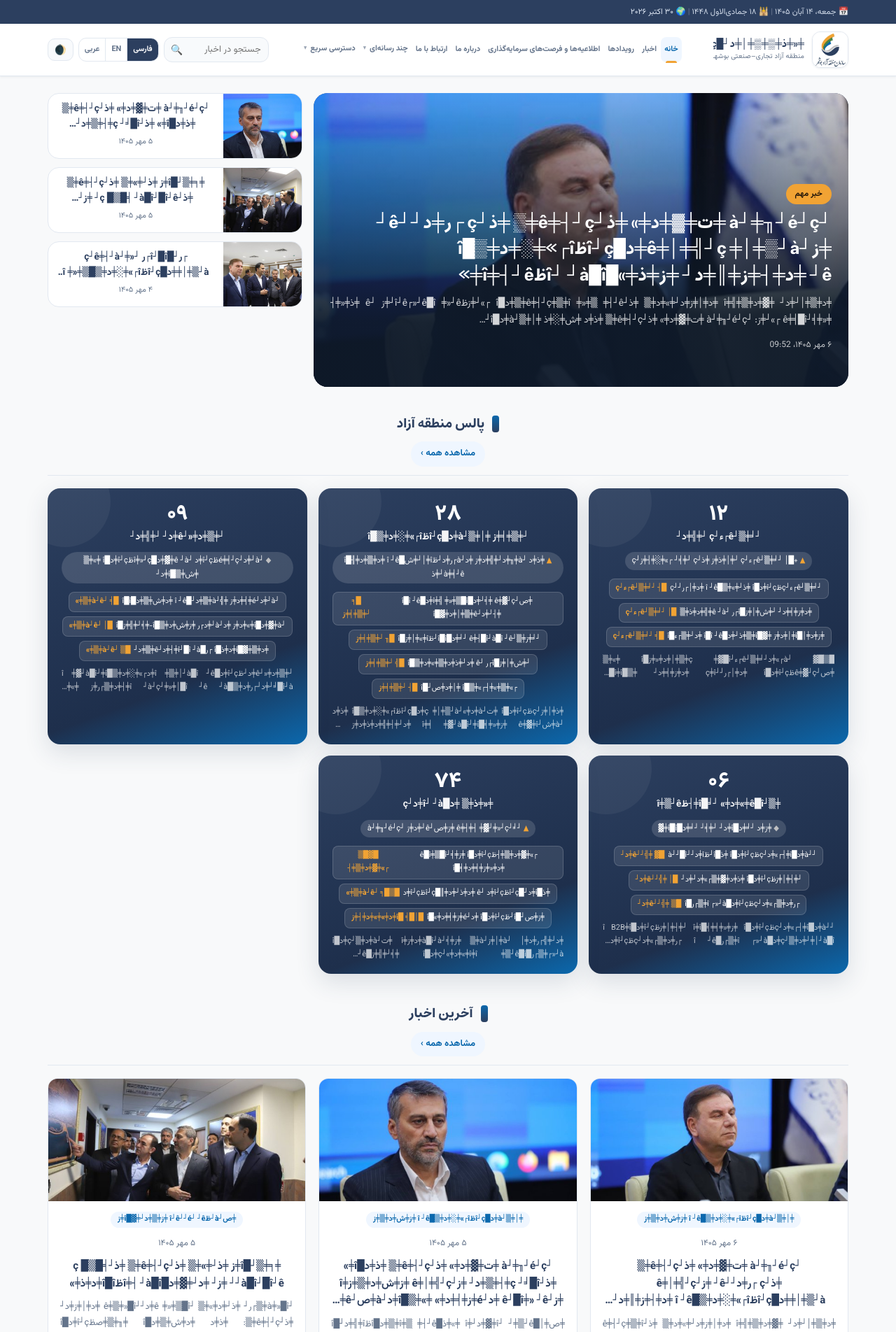
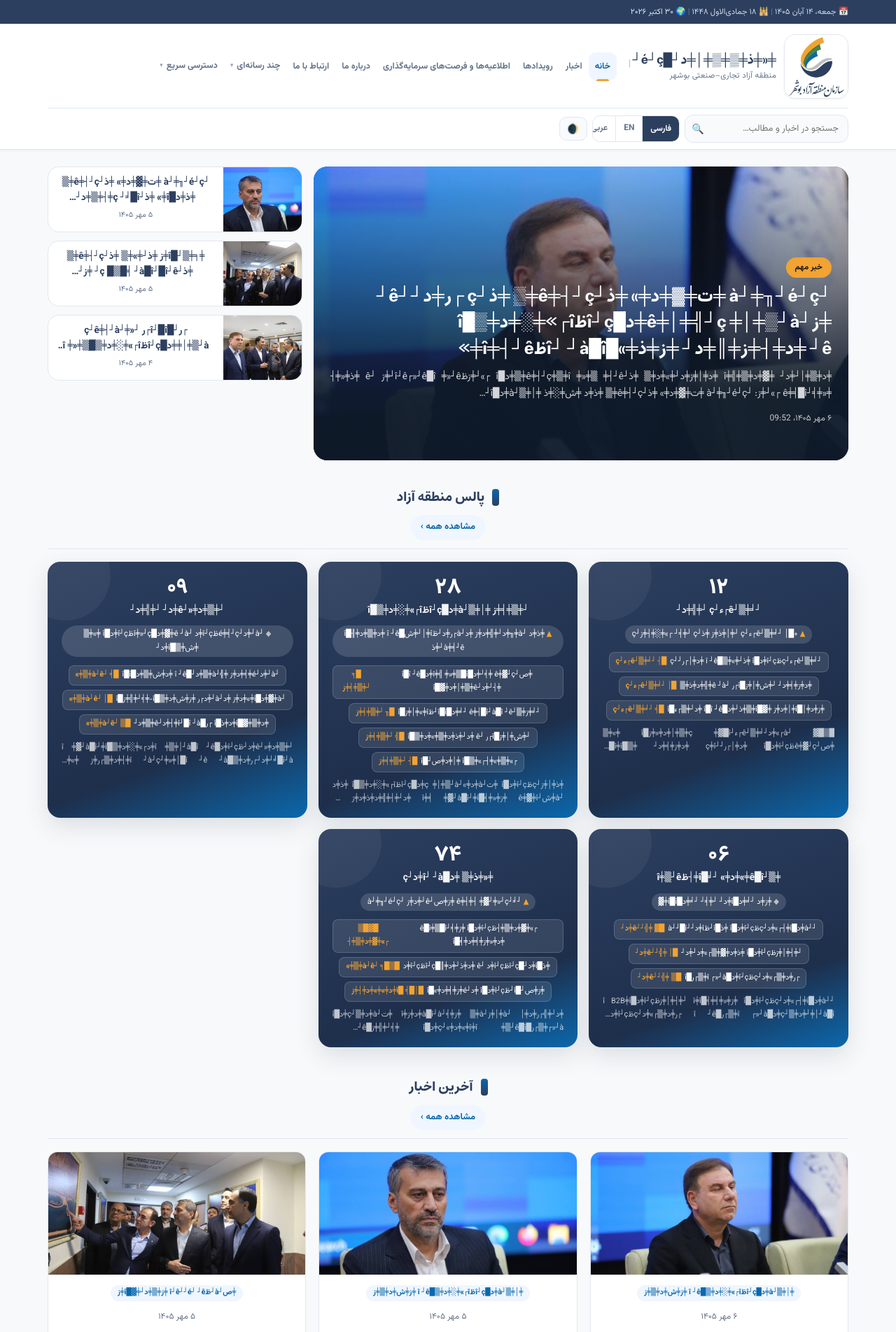
Before and after one commit to abkhoshbakht-hub/bushehr-free-zone-portal-php, a PHP site: page /index.php?p=home&lang=fa in a window 1280 px wide. Shown: the top 1904 px of the page at 70% size. Run offline with PHP 8.4, Linux system fonts and the light colour scheme; data comes from the database, SQL or seed files in the repository; some libraries are stand-ins or nearby versions.

Commit message:
Two-row header: big logo (92px), taller header, roomier nav, search+lang+theme moved to second row with separator

```diff
--- a/assets/css/main.css
+++ b/assets/css/main.css
@@ -400,3 +400,38 @@ p,.prose{orphans:2;widows:2;text-align:justify;text-justify:inter-word;hyphens:a
 @media (min-width:1021px) and (max-width:1090px){
   .qsearch{display:none}
 }
+
+/* ================= v11: هدر دو ردیفه — لوگوی بزرگ، منوی راحت، جستجو/زبان/روزوشب در ردیف دوم ================= */
+.hdr-in{display:block;gap:0;min-height:0;padding-block:10px 9px}
+.hdr-row1{display:flex;align-items:center;gap:12px;min-height:102px}
+.hdr-logo{width:92px;height:92px;border-radius:16px}
+.hdr-bt{max-width:250px}
+.hdr-bt b{font-size:20px}
+.hdr-bt small{font-size:11.5px}
+.mainnav{flex:1 1 auto;justify-content:flex-start;margin-inline-start:6px;min-width:0}
+.nav-link{padding:10px 11px;font-size:13px;border-radius:10px}
+.nav-link.on::after{inset-inline:11px}
+.hdr-row2{display:flex;align-items:center;gap:10px;margin-top:8px;border-top:1px solid var(--hairline);padding-top:9px;min-height:44px}
+.qsearch{flex:1 1 260px;min-width:220px;max-width:470px}
+.qin{padding:9px 13px;font-size:13px}
+.lang-b{padding:7px 11px;font-size:12px}
+.icon-btn{padding:8px 11px}
+html{scroll-padding-top:172px}
+/* دسکتاپ باریک‌تر که از نسخه قبل فشرده بود — حالا بزرگ بماند */
+@media (min-width:1021px) and (max-width:1330px){
+  .hdr-bt{max-width:210px}
+  .hdr-bt b{font-size:18px}
+  .nav-link{padding:9px 9px;font-size:12.5px}
+}
+@media (min-width:1021px) and (max-width:1090px){
+  .qsearch{display:flex}
+}
+@media (max-width:1020px){
+  .hdr-row1{min-height:0}
+  .hdr-logo{width:64px;height:64px}
+}
+@media (max-width:640px){
+  .hdr-logo{width:56px;height:56px}
+  .hdr-row2{gap:8px;flex-wrap:wrap}
+  .qsearch{min-width:0}
+}
--- a/index.php
+++ b/index.php
@@ -157,13 +157,14 @@ function page_header(string $pTitle = ''): void {
 <title>' . e(($pTitle ? $pTitle . ' — ' : '') . $site . ' | ' . $sub) . '</title>
 <meta name="description" content="' . e(setting('about_' . $lang, t('footer_desc'))) . '">
 <link rel="icon" href="assets/img/brand/bushehr-free-zone-logo.jpg">
-<link rel="stylesheet" href="assets/css/main.css?v=10">
+<link rel="stylesheet" href="assets/css/main.css?v=11">
 <script>try{var m=localStorage.getItem("theme")||"auto";if(m==="dark"||(m==="auto"&&matchMedia("(prefers-color-scheme:dark)").matches))document.documentElement.dataset.theme="dark"}catch(e){}</script>
 </head><body>
 <div class="u-strip"><div class="wrap">
   <div class="u-info"><span class="u-date">📅 ' . e($portalDate) . '</span><span class="sep">&nbsp;|&nbsp;</span><span class="u-hijri">🕌 ' . e($hijri) . '</span>' . ($greg !== '' ? '<span class="sep">&nbsp;|&nbsp;</span><span class="u-greg">🌍 ' . e($greg) . '</span>' : '') . '</div>
 </div></div>
 <header class="hdr"><div class="wrap hdr-in">
+  <div class="hdr-row1">
   <a class="hdr-brand" href="' . e(url('home')) . '">
     <span class="hdr-logo"><img src="assets/img/brand/bushehr-free-zone-logo.jpg" alt="' . e($site) . '"></span>
     <span class="hdr-bt"><b>' . e($site) . '</b><small>' . e($sub) . '</small></span>
@@ -195,6 +196,8 @@ function page_header(string $pTitle = ''): void {
           <a href="mailto:' . e(setting('email', 'info@bushehrfz.ir')) . '">' . e(t('zr_suggest')) . '</a>
         </div></div>';
     echo '</nav>
+  </div>
+  <div class="hdr-row2">
   <div class="top-actions">
     <form class="qsearch" action="index.php" method="get" role="search">
       <input type="hidden" name="p" value="search"><input type="hidden" name="lang" value="' . e($lang) . '">
@@ -212,6 +215,7 @@ function page_header(string $pTitle = ''): void {
     echo '</div>
     <button id="themeBtn" class="icon-btn" aria-label="theme">🌒</button>
     <button id="menuBtn" class="icon-btn menu-btn">☰</button>
+  </div>
   </div>
 </div></header>
 <main class="wrap main">';
```
